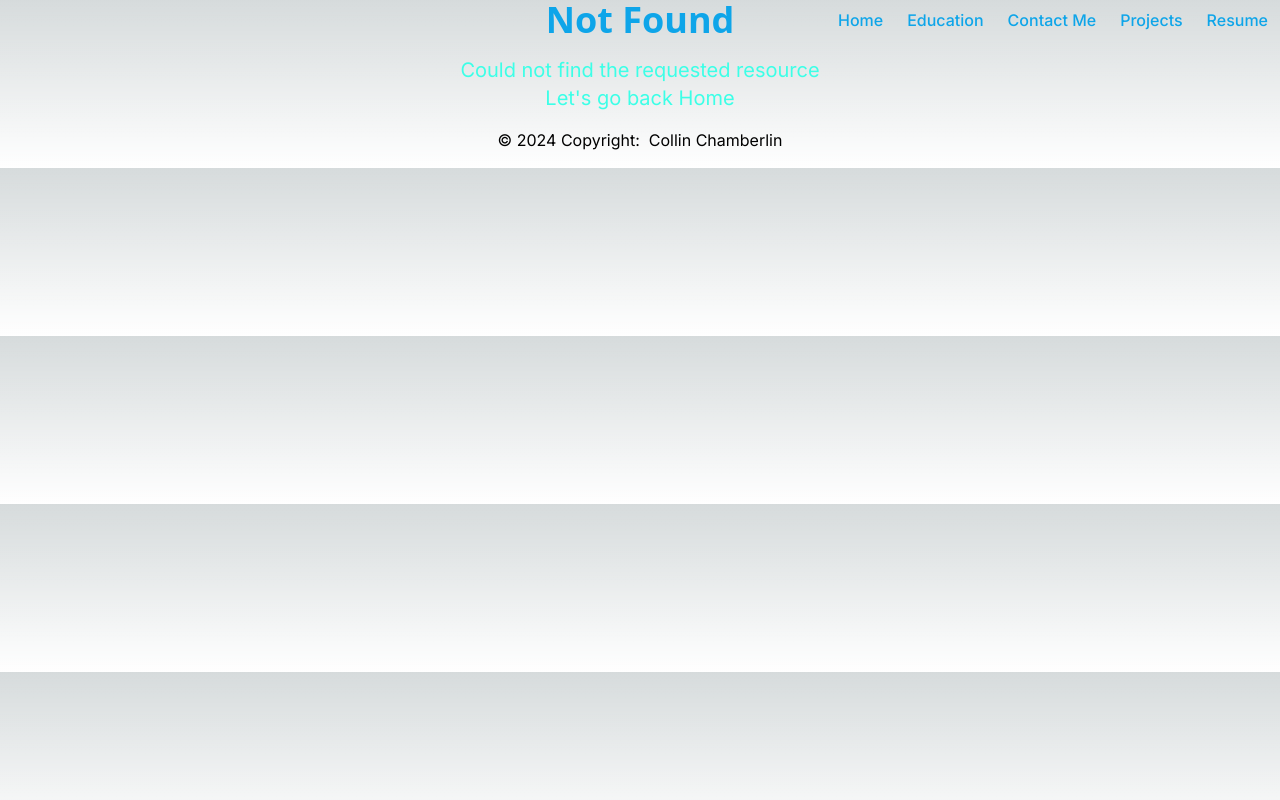
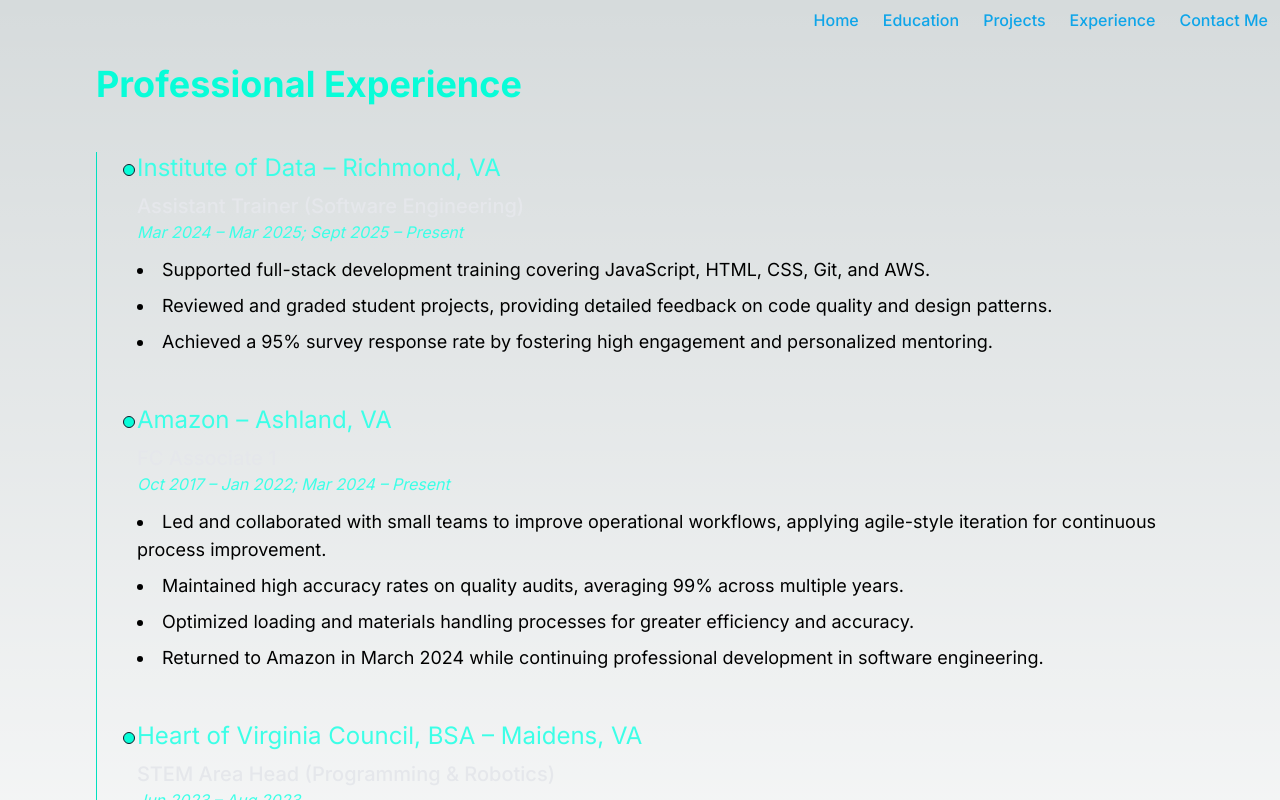
Before and after one commit to CDChamberlin/CDChamberlin.github.io, a Next.js app in the folder cdchamberlin.github.io/: page /experience in a window 1280 px wide. Before the commit this address had no page. Shown: the top 800 px of the page. Built offline with nearby package versions, Linux system fonts and the light colour scheme; a web font is replaced by a local one.

Commit message:
Update Contact Page. Create Experience Page. Update Navbar to include new pages.

```diff
--- a/cdchamberlin.github.io/src/app/contact/page.jsx
+++ b/cdchamberlin.github.io/src/app/contact/page.jsx
@@ -0,0 +1,78 @@
+import Image from "next/image";
+
+export default function Contact() {
+    return (
+        <main className="min-h-screen text-gray-100">
+            <section className="px-8 md:px-24 py-16 text-center">
+                <h1 className="text-4xl font-bold text-aquamarine-400 mb-8">
+                    Contact Me
+                </h1>
+
+                <p className="text-lg mb-6">
+                    I’m always open to opportunities for collaboration,
+                    teaching, or building something impactful.
+                </p>
+
+                <address className="not-italic space-y-4">
+                    <p>
+                        <a
+                            href="mailto:cdchamberlin.rva@gmail.com"
+                            className="text-aquamarine-400 hover:underline"
+                        >
+                            cdchamberlin.rva@gmail.com
+                        </a>
+                    </p>
+
+                    <p>
+                        <a
+                            href="tel:+18048227727"
+                            className="text-aquamarine-400 hover:underline"
+                        >
+                            (804) 822-7727
+                        </a>
+                    </p>
+
+                    <div className="flex justify-center items-center gap-4">
+                        <a
+                            href="https://github.com/CDChamberlin"
+                            target="_blank"
+                            rel="noopener noreferrer"
+                            className="flex items-center gap-2 hover:opacity-80"
+                        >
+                            <Image
+                                src="/logos/dark/github-mark-white.svg"
+                                alt="GitHub Logo"
+                                width={32}
+                                height={32}
+                                className="object-contain"
+                            />
+                            <span className="text-aquamarine-400 hover:underline">
+                                GitHub
+                            </span>
+                        </a>
+
+                        <a
+                            href="https://www.linkedin.com/in/cdchamberlin"
+                            target="_blank"
+                            rel="noopener noreferrer"
+                            className="flex items-center gap-2 hover:opacity-80"
+                        >
+                            <Image
+                                src="/logos/linkedin-svgrepo-com.svg"
+                                alt="LinkedIn Logo"
+                                width={32}
+                                height={32}
+                                className="object-contain"
+                            />
+                            <span className="text-aquamarine-400 hover:underline">
+                                LinkedIn
+                            </span>
+                        </a>
+                    </div>
+
+                    <p>Richmond, Virginia</p>
+                </address>
+            </section>
+        </main>
+    );
+}
--- /dev/null
+++ b/cdchamberlin.github.io/src/app/experience/page.jsx
@@ -0,0 +1,79 @@
+export default function Experience() {
+    const experiences = [
+        {
+            company: "Institute of Data – Richmond, VA",
+            role: "Assistant Trainer (Software Engineering)",
+            start: "2024-03",
+            end: "Present",
+            dates: "Mar 2024 – Mar 2025; Sept 2025 – Present",
+            bullets: [
+                "Supported full-stack development training covering JavaScript, HTML, CSS, Git, and AWS.",
+                "Reviewed and graded student projects, providing detailed feedback on code quality and design patterns.",
+                "Achieved a 95% survey response rate by fostering high engagement and personalized mentoring.",
+            ],
+        },
+        {
+            company: "Amazon – Ashland, VA",
+            role: "FC Associate 1",
+            start: "2017-10",
+            end: "Present",
+            dates: "Oct 2017 – Jan 2022; Mar 2024 – Present",
+            bullets: [
+                "Led and collaborated with small teams to improve operational workflows, applying agile-style iteration for continuous process improvement.",
+                "Maintained high accuracy rates on quality audits, averaging 99% across multiple years.",
+                "Optimized loading and materials handling processes for greater efficiency and accuracy.",
+                "Returned to Amazon in March 2024 while continuing professional development in software engineering.",
+            ],
+        },
+        {
+            company: "Heart of Virginia Council, BSA – Maidens, VA",
+            role: "STEM Area Head (Programming & Robotics)",
+            start: "2023-06",
+            end: "2023-08",
+            dates: "Jun 2023 – Aug 2023",
+            bullets: [
+                "Designed and delivered curricula for Programming, Robotics, and Digital Technology merit badges using HTML/CSS, JavaScript, and Python.",
+                "Coordinated multiple instructors to ensure consistent, high-quality technical instruction.",
+                "Gathered and applied feedback to improve training materials and student experiences.",
+            ],
+        },
+    ];
+
+    return (
+        <main className="min-h-screen ">
+
+            <section className="px-8 md:px-24 py-16">
+                <h1 className="text-4xl font-bold text-aquamarine-400 mb-12">
+                    Professional Experience
+                </h1>
+
+                <div className="relative border-l border-aquamarine-500 pl-10">
+                    {experiences.map((job, i) => (
+                        <div key={i} className="mb-12 relative">
+                            {/* Timeline Dot */}
+                            <div className="absolute -left-[0.9rem] top-3 w-3 h-3 bg-aquamarine-400 rounded-full border border-gray-900"></div>
+
+                            {/* Job Info */}
+                            <h2 className="section-heading">{job.company}</h2>
+                            <h3 className="text-xl font-medium text-gray-200">
+                                {job.role}
+                            </h3>
+
+                            <p className="italic text-aquamarine-300">
+                                <time dateTime={job.start}>
+                                    {job.dates}
+                                </time>
+                            </p>
+
+                            <ul className="list-disc list-inside space-y-2 text-lg mt-3">
+                                {job.bullets.map((b, idx) => (
+                                    <li key={idx}>{b}</li>
+                                ))}
+                            </ul>
+                        </div>
+                    ))}
+                </div>
+            </section>
+        </main>
+    );
+}
--- a/cdchamberlin.github.io/src/components/Navbar.jsx
+++ b/cdchamberlin.github.io/src/components/Navbar.jsx
@@ -10,9 +10,9 @@
                 {[
                     ["Home", "/"],
                     ["Education", "/education"],
+                    ["Projects", "/projects"],
+                    ["Experience", "/experience"],
                     ["Contact Me", "/contact"],
-                    ["Projects", "/projects"],
-                    ["Resume", "/resume"],
                 ].map(([title, url]) => (
                     <Link href={url} key={title}>
                         <button className="rounded-lg px-3 py-2 text-sky-500 font-medium hover:bg-slate-100 hover:text-blue-600 dark:text-aquamarine-400">
```
